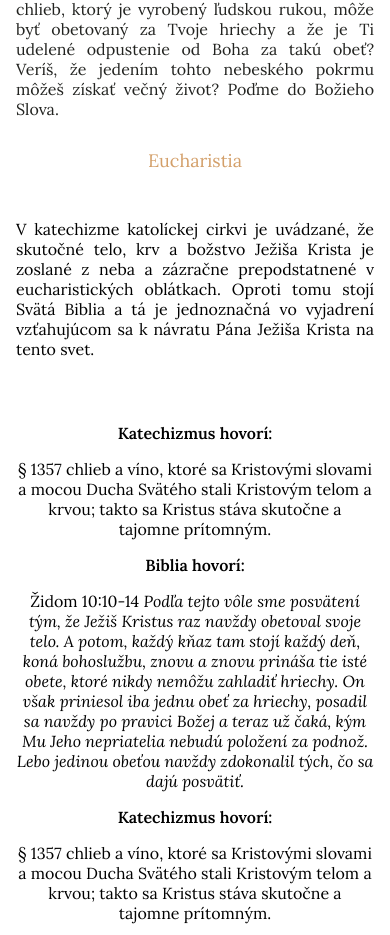
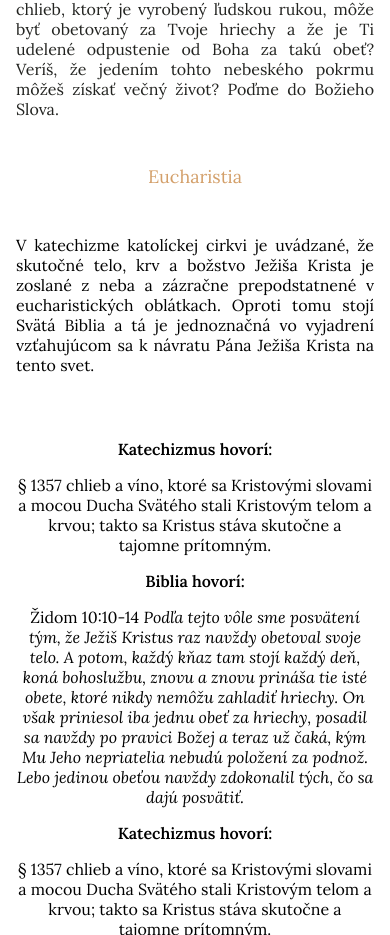
Before and after one commit to pkvarg/katolickaviera.sk, a React (Vite) app: page /omsa in a window 390 px wide. Shown: the part 963-1898 px from the top of the page. Built offline with nearby package versions, Linux system fonts and the light colour scheme.

Commit message:
prev corr

```diff
--- a/src/pages/Maria.jsx
+++ b/src/pages/Maria.jsx
@@ -967,7 +967,7 @@ Bola Mária počatá bez poškvrny dedičného hriechu?
       </section>
       {/* Je Mária kráľovnou nebies? lg and mob OK */}
       <section>
-        <div className='text-justify flex flex-col gap-2 mx-4 lg:mx-8 -mb-2 lg:mb-0'>
+        <div className='text-justify flex flex-col gap-2 mx-4 lg:mx-8 -mb-6 lg:mb-0'>
           <p>
             Vyučovanie rímskokatolíckej cirkvi týkajúcej sa "kráľovnej nebies"
             pripomína starovekých féničanov, ktorí uctievali Astartu ako
@@ -987,7 +987,7 @@ Bola Mária počatá bez poškvrny dedičného hriechu?
  black lg and mob OK */}
       <section className='bg-black text-white'>
         <div className='text-justify flex flex-col gap-2 mt-16 mx-4 lg:mx-8'>
-          <h1 className='text-title text-center mt-12 lg:mt-16 mb-4 lg:mb-8'>
+          <h1 className='text-title text-center mt-8 lg:mt-16 mb-4 lg:mb-8'>
             Bola Mária bezhriešna?
           </h1>
           <p>
--- a/src/pages/Omsa.jsx
+++ b/src/pages/Omsa.jsx
@@ -48,7 +48,7 @@ const Omsa = () => {
       </main>
       {/* eucharistia */}
       <section className='flex flex-col items-center mx-4 lg:mx-8 pb-16'>
-        <h1 className='text-title mt-4 lg:-mt-8'>Eucharistia</h1>
+        <h1 className='text-title mt-8 lg:-mt-8'>Eucharistia</h1>
         <p className='text-justify mt-8'>
           V katechizme katolíckej cirkvi je uvádzané, že skutočné telo, krv a
           božstvo Ježiša Krista je zoslané z neba a zázračne prepodstatnené v
```
